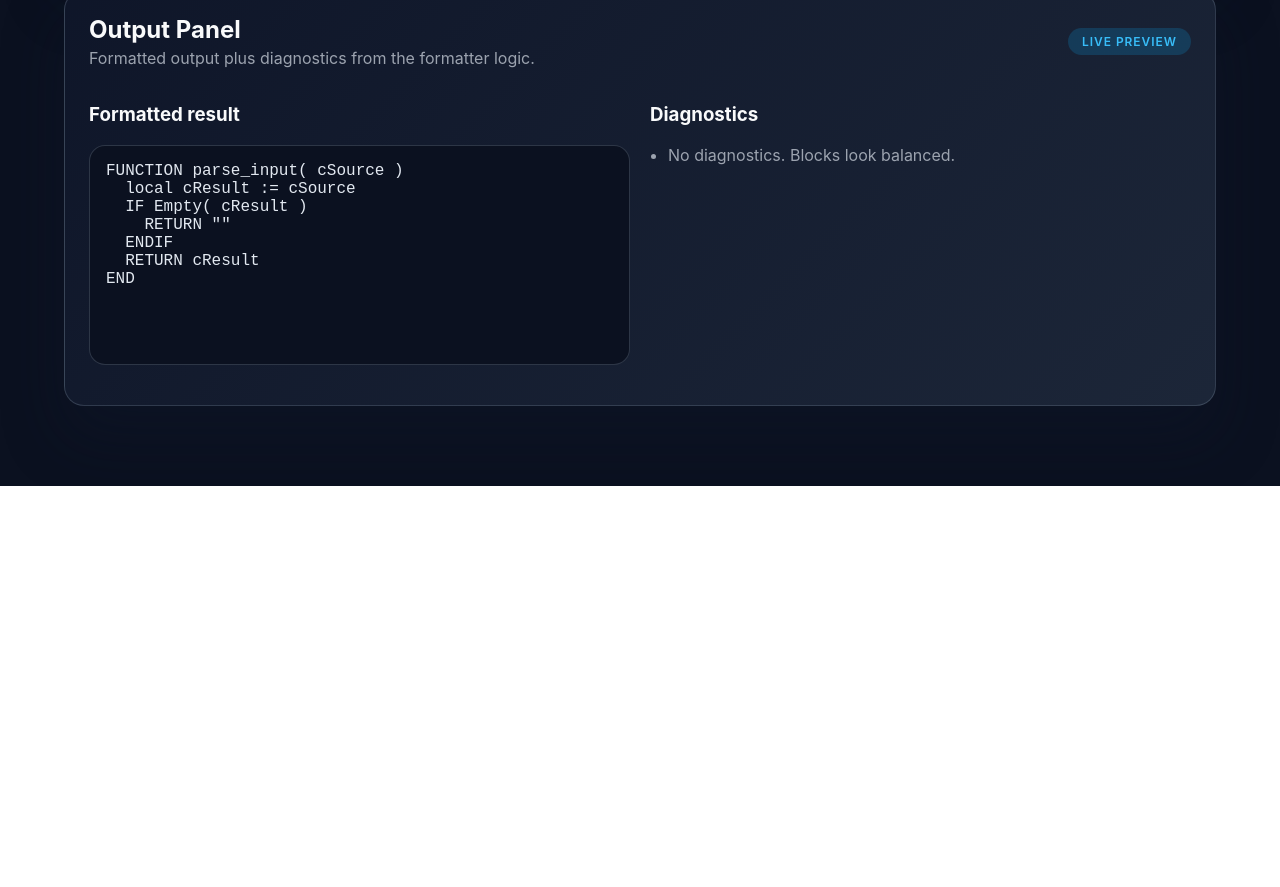
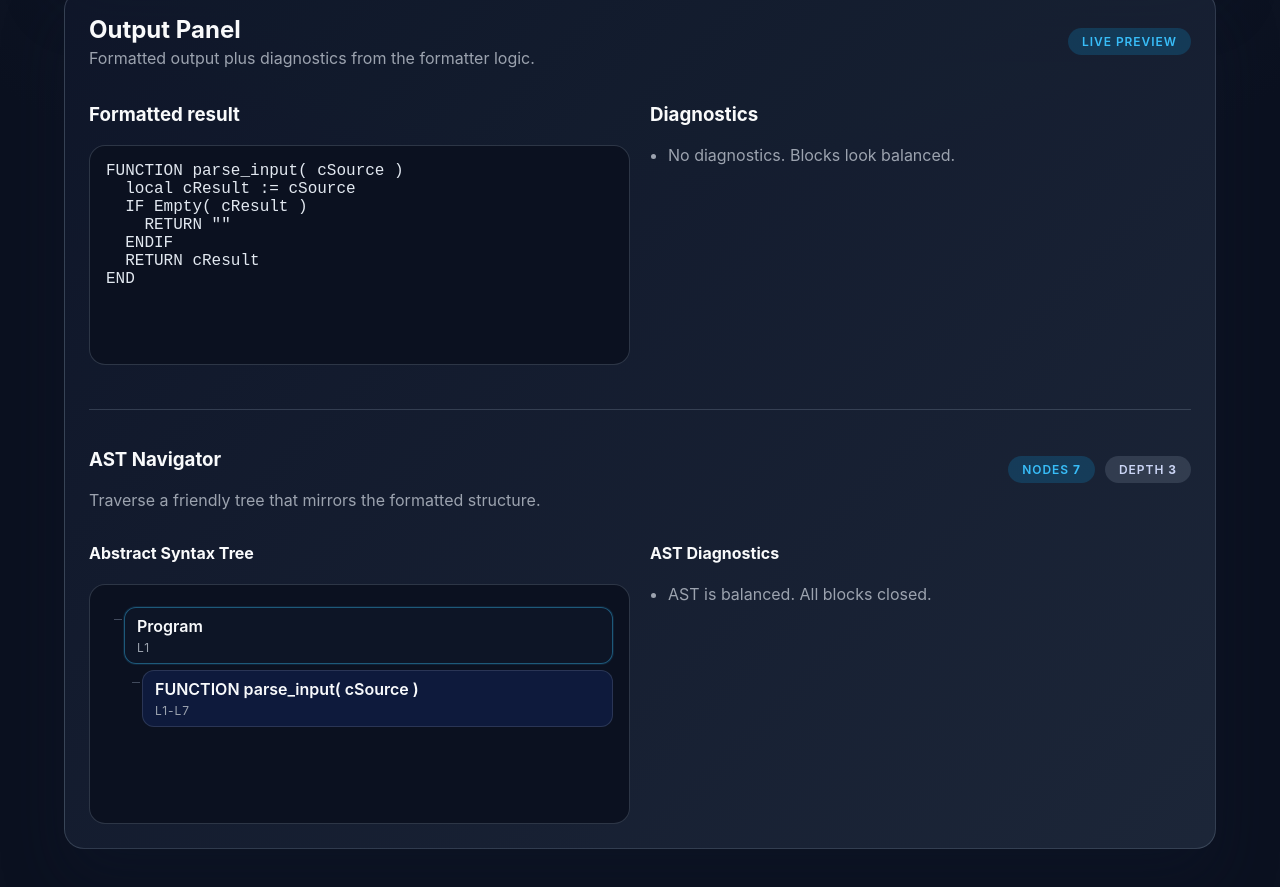
Before and after one commit to DaisyQuest/PrestoXbasoPlusPlus, a website with bundled scripts: page plugin-ui/demo/public/index.html in a window 1280 px wide. Shown: the part 843-1730 px from the top of the page. Before the commit the page ends 1329 px from the top, so only its background shows below. Built offline with nearby package versions, Linux system fonts and the light colour scheme.

Commit message:
Add AST navigator to parser demo

```diff
--- a/plugin-ui/demo/public/app.js
+++ b/plugin-ui/demo/public/app.js
@@ -1,8 +1,13 @@
+import { buildAst, countAstNodes, describeAstNode, maxAstDepth } from "./ast.js";
 import { formatText } from "./formatter.js";
 
 const sourceInput = document.querySelector("#source");
 const formattedOutput = document.querySelector("#formatted");
 const diagnosticsList = document.querySelector("#diagnostics");
+const astTree = document.querySelector("#ast-tree");
+const astDiagnosticsList = document.querySelector("#ast-diagnostics");
+const astCount = document.querySelector("#ast-count");
+const astDepth = document.querySelector("#ast-depth");
 const applyButton = document.querySelector("#apply");
 const resetButton = document.querySelector("#reset");
 
@@ -26,6 +31,53 @@ const readOptions = () => ({
   preserveEmptyLines: preserveControl.checked
 });
 
+const renderAstNode = (node) => {
+  const item = document.createElement("li");
+  item.className = `ast-node ast-${node.type.toLowerCase()}`;
+
+  const label = document.createElement("div");
+  label.className = "ast-label";
+
+  const title = document.createElement("span");
+  title.className = "ast-title";
+  title.textContent = node.label;
+
+  const meta = document.createElement("span");
+  meta.className = "ast-label-meta";
+  meta.textContent = describeAstNode(node);
+
+  label.append(title, meta);
+
+  if (node.children.length > 0) {
+    const details = document.createElement("details");
+    details.open = node.type === "Program" || node.children.length < 3;
+
+    const summary = document.createElement("summary");
+    summary.append(label);
+    details.append(summary);
+
+    const childrenList = document.createElement("ul");
+    childrenList.className = "ast-children";
+    node.children.forEach((child) => {
+      childrenList.append(renderAstNode(child));
+    });
+    details.append(childrenList);
+
+    if (node.unclosed) {
+      const warning = document.createElement("div");
+      warning.className = "ast-warning";
+      warning.textContent = "Unclosed block";
+      details.append(warning);
+    }
+
+    item.append(details);
+  } else {
+    item.append(label);
+  }
+
+  return item;
+};
+
 const updateOutput = () => {
   const result = formatText(sourceInput.value, readOptions());
   formattedOutput.textContent = result.formatted || "(formatter produced an empty result)";
@@ -40,6 +92,31 @@ const updateOutput = () => {
       const item = document.createElement("li");
       item.textContent = diagnostic;
       diagnosticsList.append(item);
+    });
+  }
+
+  const astResult = buildAst(sourceInput.value, { includeClosers: true });
+  const nodeCount = Math.max(0, countAstNodes(astResult.root) - 1);
+  const depthCount = Math.max(0, maxAstDepth(astResult.root) - 1);
+  astCount.textContent = `${nodeCount}`;
+  astDepth.textContent = `${depthCount}`;
+
+  astTree.innerHTML = "";
+  const rootList = document.createElement("ul");
+  rootList.className = "ast-list";
+  rootList.append(renderAstNode(astResult.root));
+  astTree.append(rootList);
+
+  astDiagnosticsList.innerHTML = "";
+  if (astResult.diagnostics.length === 0) {
+    const item = document.createElement("li");
+    item.textContent = "AST is balanced. All blocks closed.";
+    astDiagnosticsList.append(item);
+  } else {
+    astResult.diagnostics.forEach((diagnostic) => {
+      const item = document.createElement("li");
+      item.textContent = diagnostic;
+      astDiagnosticsList.append(item);
     });
   }
 };
--- /dev/null
+++ b/plugin-ui/demo/public/ast.js
@@ -0,0 +1,149 @@
+import { BLOCK_CLOSERS, BLOCK_OPENERS } from "./language.js";
+
+const DEFAULT_ROOT_LABEL = "Program";
+
+const createNode = ({ type, label, line, token = null, content = null }) => ({
+  type,
+  label,
+  line,
+  token,
+  content,
+  endLine: null,
+  unclosed: false,
+  children: []
+});
+
+const formatNodeLabel = (token, trimmedLine) => {
+  const remainder = trimmedLine.slice(token.length).trim();
+  return remainder ? `${token.toUpperCase()} ${remainder}` : token.toUpperCase();
+};
+
+export const buildAst = (input, { includeClosers = false } = {}) => {
+  const normalizedInput = input.replace(/\r\n/g, "\n");
+  const lines = normalizedInput.split("\n");
+  const root = createNode({
+    type: "Program",
+    label: DEFAULT_ROOT_LABEL,
+    line: lines.length ? 1 : 0
+  });
+  const diagnostics = [];
+  const stack = [root];
+
+  lines.forEach((rawLine, index) => {
+    const trimmedLine = rawLine.trim();
+    if (!trimmedLine) {
+      return;
+    }
+
+    const lineNumber = index + 1;
+    const firstToken = trimmedLine.split(/\s+/)[0]?.toLowerCase();
+
+    if (!firstToken) {
+      return;
+    }
+
+    if (BLOCK_CLOSERS.has(firstToken)) {
+      if (stack.length === 1) {
+        diagnostics.push(`Unexpected closer "${firstToken}" on line ${lineNumber}.`);
+        stack[0].children.push(
+          createNode({
+            type: "UnexpectedCloser",
+            label: `${firstToken.toUpperCase()} (unexpected)`,
+            line: lineNumber,
+            token: firstToken,
+            content: trimmedLine
+          })
+        );
+        return;
+      }
+
+      const closingNode = stack.pop();
+      closingNode.endLine = lineNumber;
+      closingNode.closer = firstToken;
+
+      if (includeClosers) {
+        closingNode.children.push(
+          createNode({
+            type: "Closer",
+            label: firstToken.toUpperCase(),
+            line: lineNumber,
+            token: firstToken,
+            content: trimmedLine
+          })
+        );
+      }
+      return;
+    }
+
+    if (BLOCK_OPENERS.has(firstToken)) {
+      const node = createNode({
+        type: "Block",
+        label: formatNodeLabel(firstToken, trimmedLine),
+        line: lineNumber,
+        token: firstToken,
+        content: trimmedLine
+      });
+      stack[stack.length - 1].children.push(node);
+      stack.push(node);
+      return;
+    }
+
+    stack[stack.length - 1].children.push(
+      createNode({
+        type: "Statement",
+        label: trimmedLine,
+        line: lineNumber,
+        content: trimmedLine
+      })
+    );
+  });
+
+  if (stack.length > 1) {
+    diagnostics.push(
+      `Unclosed block detected: ${stack.length - 1} open block(s) remaining.`
+    );
+    while (stack.length > 1) {
+      const openNode = stack.pop();
+      openNode.unclosed = true;
+    }
+  }
+
+  return { root, diagnostics };
+};
+
+export const countAstNodes = (node) => {
+  if (!node) {
+    return 0;
+  }
+
+  return node.children.reduce((total, child) => total + countAstNodes(child), 1);
+};
+
+export const maxAstDepth = (node) => {
+  if (!node) {
+    return 0;
+  }
+
+  if (node.children.length === 0) {
+    return 1;
+  }
+
+  const childDepths = node.children.map((child) => maxAstDepth(child));
+  return 1 + Math.max(...childDepths);
+};
+
+export const describeAstNode = (node) => {
+  if (!node) {
+    return "L?";
+  }
+
+  if (node.endLine && node.endLine !== node.line) {
+    return `L${node.line}-L${node.endLine}`;
+  }
+
+  if (node.line) {
+    return `L${node.line}`;
+  }
+
+  return "L?";
+};
--- a/plugin-ui/demo/public/formatter.js
+++ b/plugin-ui/demo/public/formatter.js
@@ -1,48 +1,4 @@
-const DEFAULT_KEYWORDS = [
-  "function",
-  "if",
-  "else",
-  "elseif",
-  "endif",
-  "for",
-  "next",
-  "do",
-  "while",
-  "end",
-  "return",
-  "class",
-  "switch",
-  "case",
-  "default",
-  "enddo",
-  "endwhile",
-  "endfor",
-  "endswitch",
-  "endclass"
-];
-
-const BLOCK_OPENERS = new Set([
-  "function",
-  "if",
-  "elseif",
-  "for",
-  "do",
-  "while",
-  "class",
-  "switch",
-  "case"
-]);
-
-const BLOCK_CLOSERS = new Set([
-  "end",
-  "endif",
-  "endfor",
-  "enddo",
-  "endwhile",
-  "endclass",
-  "endswitch",
-  "next"
-]);
+import { BLOCK_CLOSERS, BLOCK_OPENERS, DEFAULT_KEYWORDS } from "./language.js";
 
 const DIAGNOSTIC_LIMIT = 5;
 
--- a/plugin-ui/demo/public/index.html
+++ b/plugin-ui/demo/public/index.html
@@ -85,6 +85,30 @@
               <ul id="diagnostics" class="diagnostics"></ul>
             </div>
           </div>
+
+          <div class="ast-panel">
+            <div class="panel-header compact">
+              <div>
+                <h3>AST Navigator</h3>
+                <p>Traverse a friendly tree that mirrors the formatted structure.</p>
+              </div>
+              <div class="ast-meta">
+                <span class="pill">Nodes <strong id="ast-count">0</strong></span>
+                <span class="pill subtle">Depth <strong id="ast-depth">0</strong></span>
+              </div>
+            </div>
+
+            <div class="ast-grid">
+              <div>
+                <h4>Abstract Syntax Tree</h4>
+                <div id="ast-tree" class="ast-tree" role="tree"></div>
+              </div>
+              <div>
+                <h4>AST Diagnostics</h4>
+                <ul id="ast-diagnostics" class="diagnostics"></ul>
+              </div>
+            </div>
+          </div>
         </section>
       </main>
     </div>
--- /dev/null
+++ b/plugin-ui/demo/public/language.js
@@ -0,0 +1,45 @@
+export const DEFAULT_KEYWORDS = [
+  "function",
+  "if",
+  "else",
+  "elseif",
+  "endif",
+  "for",
+  "next",
+  "do",
+  "while",
+  "end",
+  "return",
+  "class",
+  "switch",
+  "case",
+  "default",
+  "enddo",
+  "endwhile",
+  "endfor",
+  "endswitch",
+  "endclass"
+];
+
+export const BLOCK_OPENERS = new Set([
+  "function",
+  "if",
+  "elseif",
+  "for",
+  "do",
+  "while",
+  "class",
+  "switch",
+  "case"
+]);
+
+export const BLOCK_CLOSERS = new Set([
+  "end",
+  "endif",
+  "endfor",
+  "enddo",
+  "endwhile",
+  "endclass",
+  "endswitch",
+  "next"
+]);
--- a/plugin-ui/demo/public/styles.css
+++ b/plugin-ui/demo/public/styles.css
@@ -240,6 +240,131 @@ pre {
   text-transform: uppercase;
 }
 
+.pill.subtle {
+  background: rgba(148, 163, 184, 0.2);
+  color: #cbd5f5;
+}
+
+.panel-header.compact {
+  margin-bottom: 12px;
+}
+
+.ast-panel {
+  margin-top: 28px;
+  padding-top: 20px;
+  border-top: 1px solid var(--border);
+}
+
+.ast-meta {
+  display: flex;
+  gap: 10px;
+  flex-wrap: wrap;
+}
+
+.ast-grid {
+  display: grid;
+  grid-template-columns: repeat(auto-fit, minmax(240px, 1fr));
+  gap: 20px;
+}
+
+.ast-tree {
+  background: #0b1120;
+  border-radius: 16px;
+  border: 1px solid var(--border);
+  padding: 16px;
+  min-height: 240px;
+  max-height: 360px;
+  overflow: auto;
+}
+
+.ast-list,
+.ast-children {
+  list-style: none;
+  margin: 0;
+  padding-left: 18px;
+  position: relative;
+}
+
+.ast-node {
+  margin: 6px 0;
+  position: relative;
+}
+
+.ast-node::before {
+  content: "";
+  position: absolute;
+  left: -10px;
+  top: 12px;
+  width: 8px;
+  height: 1px;
+  background: rgba(148, 163, 184, 0.4);
+}
+
+.ast-label {
+  display: flex;
+  flex-direction: column;
+  gap: 4px;
+  background: rgba(15, 23, 42, 0.7);
+  border: 1px solid rgba(148, 163, 184, 0.2);
+  border-radius: 12px;
+  padding: 8px 12px;
+}
+
+.ast-title {
+  font-weight: 600;
+  color: #f8fafc;
+}
+
+.ast-label-meta {
+  font-size: 12px;
+  color: var(--muted);
+  text-transform: uppercase;
+  letter-spacing: 0.08em;
+}
+
+.ast-node summary {
+  cursor: pointer;
+  list-style: none;
+}
+
+.ast-node summary::-webkit-details-marker {
+  display: none;
+}
+
+.ast-node details {
+  position: relative;
+}
+
+.ast-node details[open] > summary .ast-label {
+  border-color: rgba(56, 189, 248, 0.4);
+  box-shadow: 0 0 0 1px rgba(56, 189, 248, 0.1);
+}
+
+.ast-node.ast-block > .ast-label,
+.ast-node.ast-block summary .ast-label {
+  background: rgba(30, 64, 175, 0.2);
+}
+
+.ast-node.ast-statement > .ast-label {
+  background: rgba(15, 118, 110, 0.2);
+}
+
+.ast-node.ast-unexpectedcloser > .ast-label {
+  background: rgba(220, 38, 38, 0.2);
+  border-color: rgba(248, 113, 113, 0.5);
+}
+
+.ast-node.ast-closer > .ast-label {
+  background: rgba(107, 114, 128, 0.25);
+}
+
+.ast-warning {
+  margin-left: 18px;
+  margin-top: 6px;
+  font-size: 12px;
+  color: #fca5a5;
+}
+
 @media (max-width: 768px) {
   .hero {
     flex-direction: column;
```
Also changed, not shown: plugin-ui/demo/test/ast.test.js (added, +55 -0 lines).
